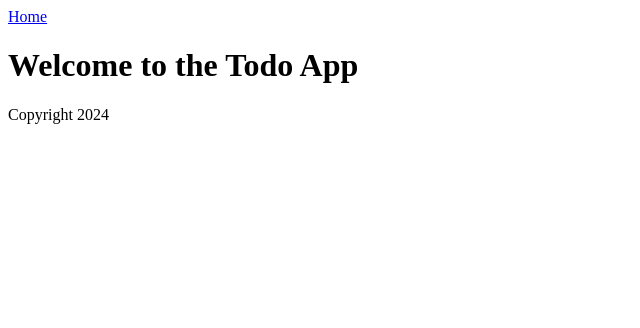
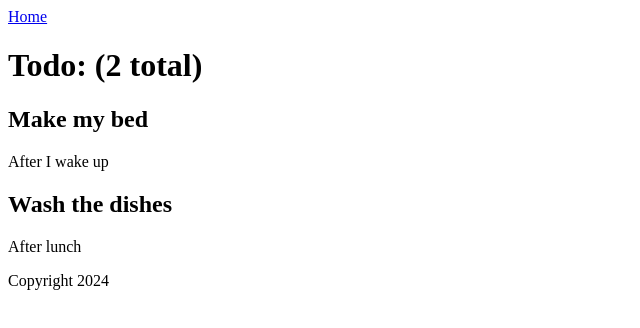
Before and after one commit to collinplank/todo-app-frontend, a React (Vite) app: page / in a window 1280 px wide. Shown: the top 328 px of the page, without its empty margins (0-640 px from the left). Built offline with nearby package versions, Linux system fonts and the light colour scheme.

Commit message:
Add index action

```diff
--- /dev/null
+++ b/src/TodoIndex.jsx
@@ -0,0 +1,15 @@
+export function TodoIndex({ todos }) {
+  return (
+    <div>
+      <h1>Todo: ({todos.length} total)</h1>
+      {todos.map((todo) => (
+        <div key={todo.id}>
+          <h2>{todo.title}</h2>
+          <p>{todo.description}</p>
+          <p>{todo.deadline}</p>
+          <p>{todo.completed}</p>
+        </div>
+      ))}
+    </div>
+  );
+}
--- a/src/TodoPage.jsx
+++ b/src/TodoPage.jsx
@@ -1,7 +1,29 @@
+import { TodoIndex } from "./TodoIndex";
+
 export function TodoPage() {
+  const todos = [
+    {
+      user_id: 1,
+      category_id: 1,
+      title: "Make my bed",
+      desctiption: "Make bed look nice",
+      deadline: "After I wake up",
+      completed: true,
+    },
+
+    {
+      user_id: 2,
+      category_id: 2,
+      title: "Wash the dishes",
+      desctiption: "Put dishes in dishwasher",
+      deadline: "After lunch",
+      completed: true,
+    },
+  ];
+
   return (
     <main>
-      <h1>Welcome to the Todo App</h1>
+      <TodoIndex todos={todos} />
     </main>
   );
 }
```
